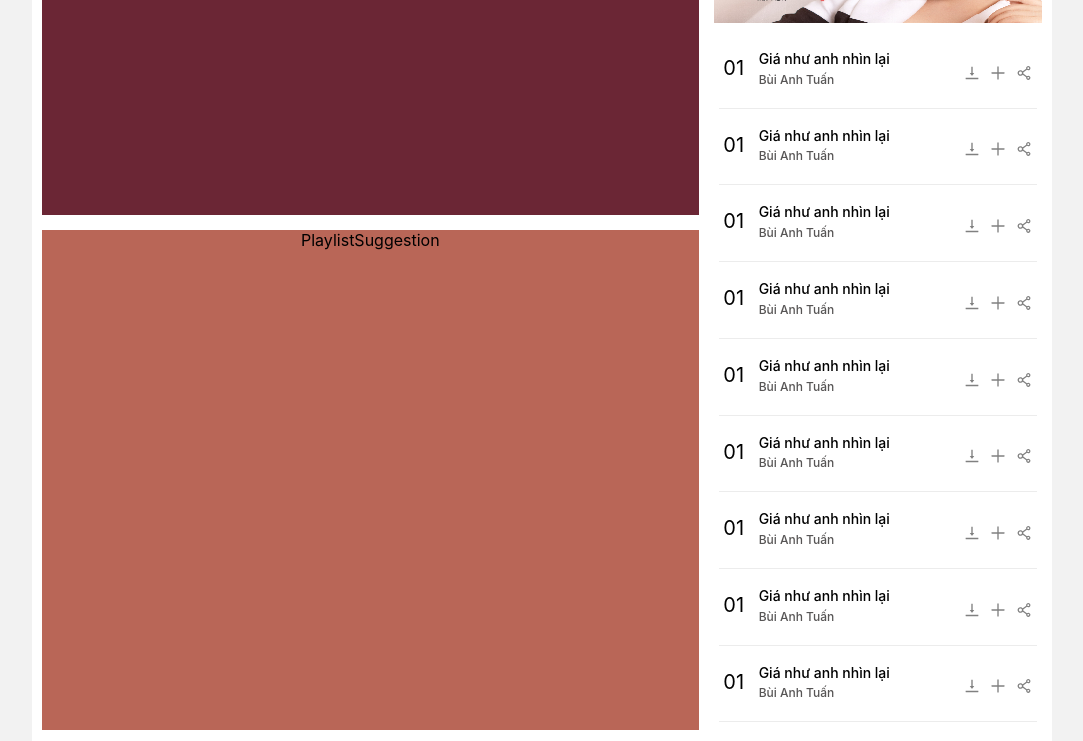
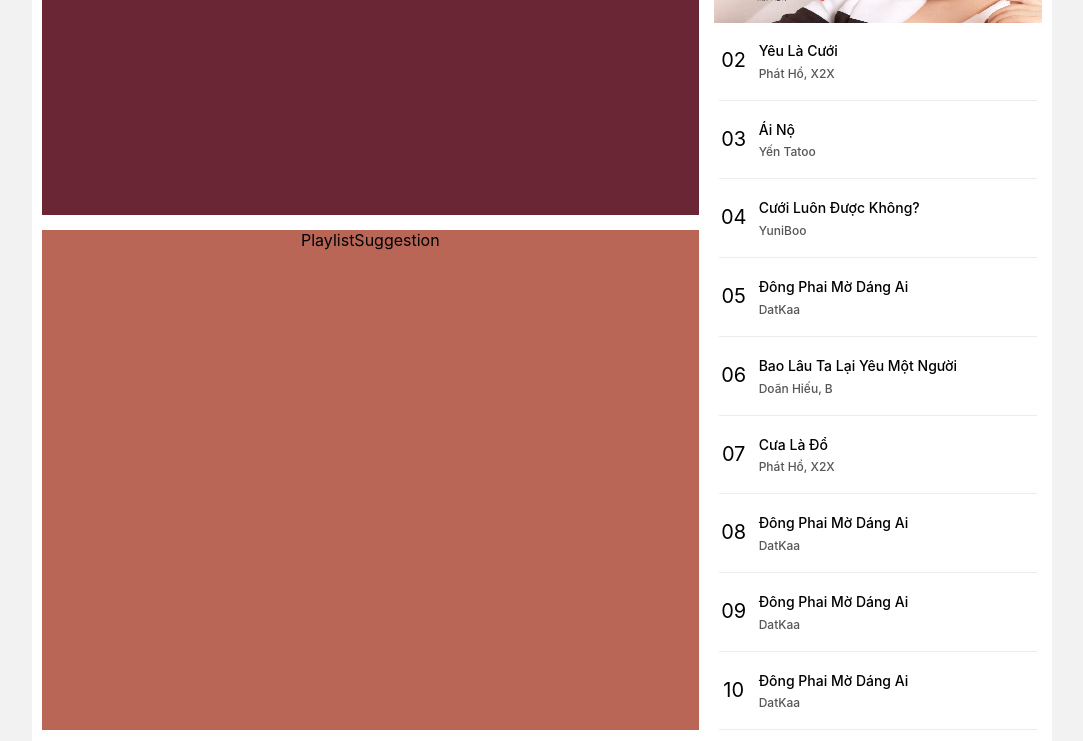
Before and after one commit to kimthaohuynhthi/ZingMP3-Clone, a React (Create React App) app: page / in a window 1280 px wide. Shown: the part 640-1381 px from the top of the page, without its empty margins (98-1181 px from the left). Built offline with nearby package versions, Linux system fonts and the light colour scheme.

Commit message:
add mock data

```diff
--- a/src/HomePage/WeeklySongRanking/components/SongCard/index.jsx
+++ b/src/HomePage/WeeklySongRanking/components/SongCard/index.jsx
@@ -10,7 +10,6 @@ import "./style.scss";
 
 const SongCard = ({ topNumber, numberTitle, songName, singerName }) => (
   <div className="song-card-wrapper">
-    <div className="song-card-wrapper-inner">
     <div className="top-number">
       <TopNumber
         topNumber={topNumber}
@@ -25,7 +24,6 @@ const SongCard = ({ topNumber, numberTitle, songName, singerName }) => (
       <FunctionalIcon />
     </div>
   </div>
-  </div>
 );
 
 SongCard.propTypes = {
--- a/src/HomePage/WeeklySongRanking/components/SongCard/style.scss
+++ b/src/HomePage/WeeklySongRanking/components/SongCard/style.scss
@@ -1,16 +1,22 @@
 .song-card-wrapper {
   display: flex;
-  &-inner{
-    margin-top: 10px;
-    margin-bottom: 20px;
+    margin-top: 18px;
+    margin-bottom: 18px;
     .top-number {
-      margin: -10px 0px 0px -40px;
+      margin: 0px 0px 0px -40px;
     }
     .song-info{
-      margin: -45px 0px 0px 0px;
+      margin: 0px 0px 0px 10px;
     }
-    .functional-icon{
-      margin: -30px 0px 0px 200px;
-    }
+    .functional-icon {
+      display: none;
+      margin: 5px 0px 0px 200px;
+     }
+      &:hover {
+      .functional-icon{
+          display: block;
+          position: absolute;
+      }
   }
+
 }
--- a/src/HomePage/WeeklySongRanking/index.jsx
+++ b/src/HomePage/WeeklySongRanking/index.jsx
@@ -22,7 +22,9 @@ const WeeklySongRanking = () => (
       <div className="banner">
         <BannerTop1 image={banner} width="100%" height="120px" />
       </div>
-      <ListSong />
+      <div className="list-song-in-top">
+        <ListSong />
+      </div>
     </div>
   </div>
 );
--- a/src/HomePage/WeeklySongRanking/mains/ListSong/index.jsx
+++ b/src/HomePage/WeeklySongRanking/mains/ListSong/index.jsx
@@ -1,124 +1,25 @@
 // libs
 import React from "react";
 import SongCard from "../../components/SongCard";
+// mocks
+import songInTopZingChart from "../../../../mocks/SongInTopZingChart";
 // others
 import "./style.scss";
 
 const ListSong = () => (
   <div className="list-song-wrapper">
-    {/* {songInTop.map((song) => (
-      <ul className="top-song-wrapper-inner">
+    {songInTopZingChart.map((song) => (
+      <ul className="list-song-wrapper-inner">
         <li key={song.id}>
           <SongCard
-            topNumber={song.rank}
+            topNumber="zing-chart"
             numberTitle={song.number}
-            image={song.img}
             songName={song.name}
             singerName={song.singer}
           />
         </li>
       </ul>
-    ))} */}
-    <ul className="list-song-wrapper-inner">
-      <li>
-        <SongCard
-          topNumber="zing-chart"
-          numberTitle="01"
-          songName="Giá như anh nhìn lại"
-          singerName="Bùi Anh Tuấn"
-        />
-      </li>
-    </ul>
-    <ul className="list-song-wrapper-inner">
-      <li>
-        <SongCard
-          topNumber="zing-chart"
-          numberTitle="01"
-          songName="Giá như anh nhìn lại"
-          singerName="Bùi Anh Tuấn"
-        />
-      </li>
-    </ul>
-    <ul className="list-song-wrapper-inner">
-      <li>
-        <SongCard
-          topNumber="zing-chart"
-          numberTitle="01"
-          songName="Giá như anh nhìn lại"
-          singerName="Bùi Anh Tuấn"
-        />
-      </li>
-    </ul>
-    <ul className="list-song-wrapper-inner">
-      <li>
-        <SongCard
-          topNumber="zing-chart"
-          numberTitle="01"
-          songName="Giá như anh nhìn lại"
-          singerName="Bùi Anh Tuấn"
-        />
-      </li>
-    </ul>
-    <ul className="list-song-wrapper-inner">
-      <li>
-        <SongCard
-          topNumber="zing-chart"
-          numberTitle="01"
-          songName="Giá như anh nhìn lại"
-          singerName="Bùi Anh Tuấn"
-        />
-      </li>
-    </ul>
-    <ul className="list-song-wrapper-inner">
-      <li>
-        <SongCard
-          topNumber="zing-chart"
-          numberTitle="01"
-          songName="Giá như anh nhìn lại"
-          singerName="Bùi Anh Tuấn"
-        />
-      </li>
-    </ul>
-    <ul className="list-song-wrapper-inner">
-      <li>
-        <SongCard
-          topNumber="zing-chart"
-          numberTitle="01"
-          songName="Giá như anh nhìn lại"
-          singerName="Bùi Anh Tuấn"
-        />
-      </li>
-    </ul>
-    <ul className="list-song-wrapper-inner">
-      <li>
-        <SongCard
-          topNumber="zing-chart"
-          numberTitle="01"
-          songName="Giá như anh nhìn lại"
-          singerName="Bùi Anh Tuấn"
-        />
-      </li>
-    </ul>
-    <ul className="list-song-wrapper-inner">
-      <li>
-        <SongCard
-          topNumber="zing-chart"
-          numberTitle="01"
-          songName="Giá như anh nhìn lại"
-          singerName="Bùi Anh Tuấn"
-        />
-      </li>
-    </ul>
-    <ul className="list-song-wrapper-inner">
-      <li>
-        <SongCard
-          topNumber="zing-chart"
-          numberTitle="01"
-          songName="Giá như anh nhìn lại"
-          singerName="Bùi Anh Tuấn"
-        />
-      </li>
-    </ul>
+    ))}
   </div>
 );
 export default ListSong;
--- a/src/HomePage/WeeklySongRanking/style.scss
+++ b/src/HomePage/WeeklySongRanking/style.scss
@@ -1,6 +1,11 @@
 .weekly-song-ranking-wrapper {
   grid-area: weekly-song-ranking;
-  .banner{
-    margin-top: -15px;
+  &-inner{
+    .banner{
+      margin-top: -15px;
+    }
+    .list-song-in-top{
+      margin-top: -10px;
+    }
   }
 }
--- a/src/components/SongInformation/style.scss
+++ b/src/components/SongInformation/style.scss
@@ -16,7 +16,7 @@
       }
     }
     .singer-name{
-            margin-top: -20px;
+            margin-top: -18px;
             a {
               max-width: 100%;
               white-space: nowrap;
--- /dev/null
+++ b/src/mocks/SongInTopZingChart.js
@@ -0,0 +1,57 @@
+const songInTopZingChart = [
+  {
+    id: "02",
+    name: "Yêu Là Cưới",
+    singer: "Phát Hồ, X2X",
+    number: "02",
+  },
+  {
+    id: "03",
+    name: "Ái Nộ",
+    singer: "Yến Tatoo",
+    number: "03",
+  },
+  {
+    id: "04",
+    name: "Cưới Luôn Được Không?",
+    singer: "YuniBoo",
+    number: "04",
+  },
+  {
+    id: "05",
+    name: "Đông Phai Mờ Dáng Ai",
+    singer: "DatKaa",
+    number: "05",
+  },
+  {
+    id: "06",
+    name: "Bao Lâu Ta Lại Yêu Một Người",
+    singer: "Doãn Hiếu, B",
+    number: "06",
+  },
+  {
+    id: "07",
+    name: "Cưa Là Đổ",
+    singer: "Phát Hồ, X2X",
+    number: "07",
+  },
+  {
+    id: "08",
+    name: "Đông Phai Mờ Dáng Ai",
+    singer: "DatKaa",
+    number: "08",
+  },
+  {
+    id: "09",
+    name: "Đông Phai Mờ Dáng Ai",
+    singer: "DatKaa",
+    number: "09",
+  },
+  {
+    id: "10",
+    name: "Đông Phai Mờ Dáng Ai",
+    singer: "DatKaa",
+    number: "10",
+  },
+];
+export default songInTopZingChart;
```
Lines whose indentation alone changed are shown as unchanged.
